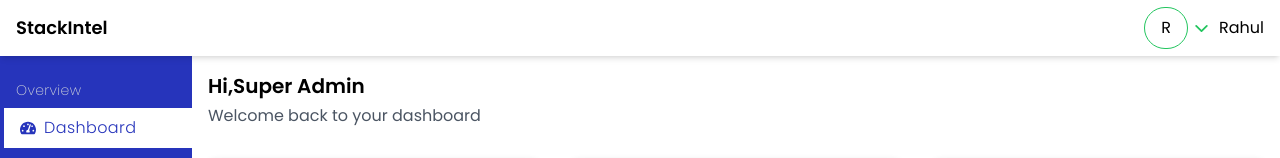
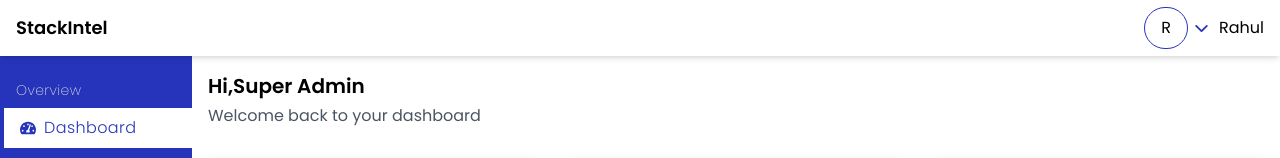
Before and after one commit to abhaydesai01/super-admin-expense, a React (Vite) app: page /dashboard in a window 1280 px wide. Shown: the top 158 px of the page. Built offline with nearby package versions, Linux system fonts and the light colour scheme.

Commit message:
Update Navbar.jsx

```diff
--- a/src/components/navbar/Navbar.jsx
+++ b/src/components/navbar/Navbar.jsx
@@ -1,3 +1,34 @@
+// import { IoChevronDownOutline } from "react-icons/io5";
+// import { RxHamburgerMenu } from "react-icons/rx";
+
+// const Navbar = ({ handleNavMenuOpen }) => {
+//   return (
+//     <nav className="sticky top-0 h-12 md:h-14 px-4 w-full shadow-md flex flex-row justify-between items-center z-[999] bg-white">
+//       <div className="flex flex-row justify-center items-center gap-x-2">
+//         <button onClick={handleNavMenuOpen} className="block lg:hidden">
+//           <RxHamburgerMenu size={24} />
+//         </button>
+//         <h1 className="text-lg font-semibold">StackIntel</h1>
+//       </div>
+//       <div className="flex flex-row justify-center items-center gap-x-2">
+//         <div className="flex flex-row items-center">
+//           <p className="border border-green-500 px-2 md:px-4 md:py-2 rounded-full">
+//             R
+//           </p>
+//           <button className="ml-1 text-green-500">
+//             <IoChevronDownOutline size={19} />
+//           </button>
+//         </div>
+//         <div>
+//           <p>Rahul</p>
+//         </div>
+//       </div>
+//     </nav>
+//   );
+// };
+
+// export default Navbar;
+
 import { IoChevronDownOutline } from "react-icons/io5";
 import { RxHamburgerMenu } from "react-icons/rx";
 
@@ -12,10 +43,12 @@ const Navbar = ({ handleNavMenuOpen }) => {
       </div>
       <div className="flex flex-row justify-center items-center gap-x-2">
         <div className="flex flex-row items-center">
-          <p className="border border-green-500 px-2 md:px-4 md:py-2 rounded-full">
+          {/* Changed border color to #2634bb */}
+          <p className="border border-[#2634bb] px-2 md:px-4 md:py-2 rounded-full">
             R
           </p>
-          <button className="ml-1 text-green-500">
+          {/* Changed text color to #2634bb */}
+          <button className="ml-1 text-[#2634bb]">
             <IoChevronDownOutline size={19} />
           </button>
         </div>
```
